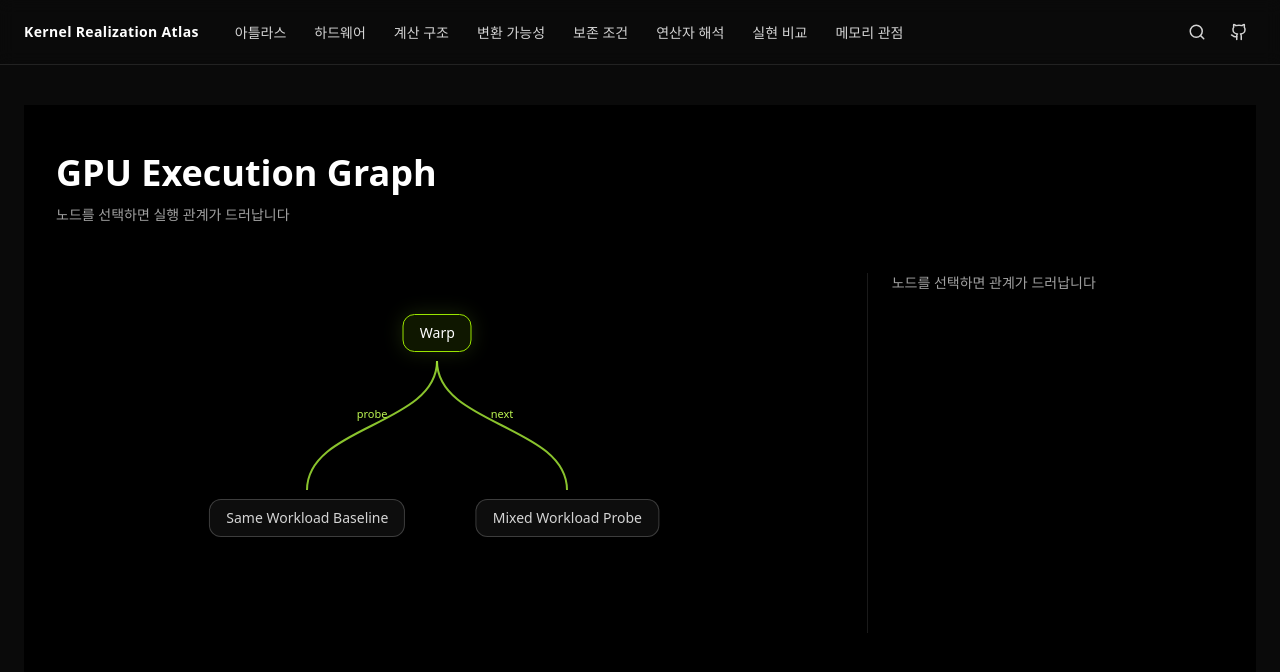
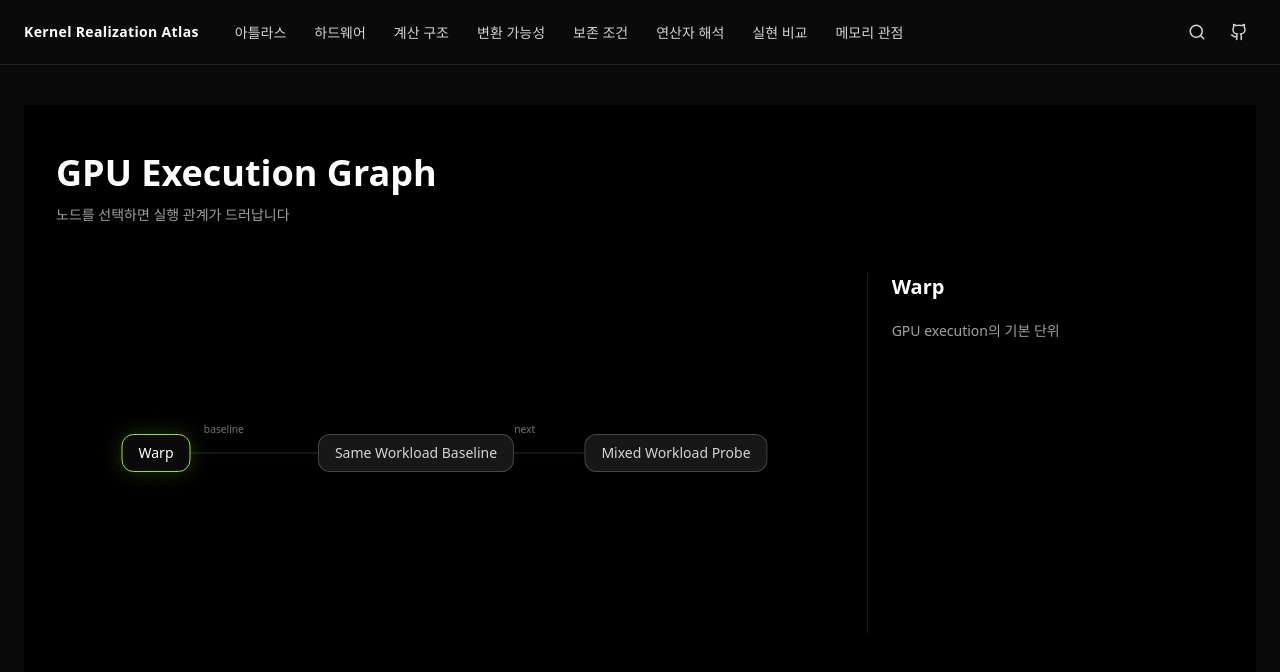
Before and after one commit to jeehun98/execution-structure-lab, a React (Vite) app in the folder kernel-realization-atlas-page/: page /gpu-graph-test in a window 1280 px wide. Shown: the top 672 px of the page. Built offline with nearby package versions, Linux system fonts and the light colour scheme.

Commit message:
간선 연결 수정

```diff
--- a/kernel-realization-atlas-page/src/features/gpu-graph/GraphCanvas.jsx
+++ b/kernel-realization-atlas-page/src/features/gpu-graph/GraphCanvas.jsx
@@ -1,71 +1,304 @@
-import { useMemo, useState } from "react";
+import {
+  useEffect,
+  useMemo,
+  useState,
+  useRef,
+  useLayoutEffect,
+  useCallback,
+} from "react";
 import { buildGraph } from "./buildGraph";
 
 const CANVAS = {
-  width: 720,
+  width: 820,
   height: 360,
 };
 
+const ROOT_ID = "warp";
+
 const ROOT = {
-  x: CANVAS.width / 2,
-  y: 60,
+  x: 100,
+  y: CANVAS.height / 2,
 };
 
-const CHILD_Y = 245;
+const COLUMN_GAP = 260;
+const ROW_GAP = 120;
 
-function getChildPositions(children) {
-  const count = children.length;
-  const gap = 260;
-  const startX = ROOT.x - ((count - 1) * gap) / 2;
+// --- Helper Functions ---
 
-  return children.map((child, index) => ({
-    ...child,
-    x: startX + index * gap,
-    y: CHILD_Y,
-  }));
+function buildChildrenMap(edges) {
+  return edges.reduce((map, edge) => {
+    if (!map[edge.from]) map[edge.from] = [];
+    map[edge.from].push(edge);
+    return map;
+  }, {});
 }
 
-function NodeButton({ node, x, y, active, onClick }) {
+function getReachableNodeIds(rootId, childrenMap) {
+  const visited = new Set();
+
+  function visit(id) {
+    if (visited.has(id)) return;
+    visited.add(id);
+
+    const childEdges = childrenMap[id] ?? [];
+    childEdges.forEach((edge) => visit(edge.to));
+  }
+
+  visit(rootId);
+  return visited;
+}
+
+function getDepthMap(rootId, childrenMap) {
+  const depthMap = new Map([[rootId, 0]]);
+  const queue = [rootId];
+
+  while (queue.length) {
+    const current = queue.shift();
+    const currentDepth = depthMap.get(current) ?? 0;
+    const childEdges = childrenMap[current] ?? [];
+
+    childEdges.forEach((edge) => {
+      if (!depthMap.has(edge.to)) {
+        depthMap.set(edge.to, currentDepth + 1);
+        queue.push(edge.to);
+      }
+    });
+  }
+
+  return depthMap;
+}
+
+function getLayout({ nodes, edges, rootId }) {
+  const childrenMap = buildChildrenMap(edges);
+  const reachableIds = getReachableNodeIds(rootId, childrenMap);
+  const depthMap = getDepthMap(rootId, childrenMap);
+
+  const visibleNodes = nodes.filter((node) => reachableIds.has(node.id));
+
+  const columns = visibleNodes.reduce((map, node) => {
+    const depth = depthMap.get(node.id) ?? 0;
+    if (!map[depth]) map[depth] = [];
+    map[depth].push(node);
+    return map;
+  }, {});
+
+  const positionedNodes = [];
+
+  Object.entries(columns).forEach(([depthKey, columnNodes]) => {
+    const depth = Number(depthKey);
+    const count = columnNodes.length;
+    const startY = ROOT.y - ((count - 1) * ROW_GAP) / 2;
+
+    columnNodes.forEach((node, index) => {
+      positionedNodes.push({
+        ...node,
+        x: ROOT.x + depth * COLUMN_GAP,
+        y: startY + index * ROW_GAP,
+      });
+    });
+  });
+
+  const positionMap = new Map(positionedNodes.map((node) => [node.id, node]));
+
+  const positionedEdges = edges
+    .filter((edge) => positionMap.has(edge.from) && positionMap.has(edge.to))
+    .map((edge) => ({
+      ...edge,
+      fromNode: positionMap.get(edge.from),
+      toNode: positionMap.get(edge.to),
+    }));
+
+  return {
+    nodes: positionedNodes,
+    edges: positionedEdges,
+  };
+}
+
+function getParentMap(edges) {
+  const parentMap = new Map();
+  edges.forEach((edge) => {
+    parentMap.set(edge.to, edge.from);
+  });
+  return parentMap;
+}
+
+function getActivePathNodeIds(focusId, edges, rootId) {
+  const parentMap = getParentMap(edges);
+  const activeIds = new Set();
+
+  let current = focusId;
+
+  while (current) {
+    activeIds.add(current);
+
+    if (current === rootId) break;
+    current = parentMap.get(current);
+  }
+
+  return activeIds;
+}
+
+function clamp(value, min, max) {
+  return Math.max(min, Math.min(max, value));
+}
+
+
+function getEdgeLabelPosition({
+  startX,
+  startY,
+  endX,
+  endY,
+  fromWidth = 0,
+  toWidth = 0,
+}) {
+  const dx = endX - startX;
+  const dy = endY - startY;
+
+  const goingRight = dx >= 0;
+
+  // 측정 실패 시에도 위치가 확실히 바뀌도록 fallback 자체를 중앙이 아니라 출발점 기준으로 둠
+  const fallbackX = goingRight ? startX + 72 : startX - 72;
+  const fallbackY = startY - 22;
+
+  const fromHalfWidth = fromWidth ? fromWidth / 2 : 36;
+  const toHalfWidth = toWidth ? toWidth / 2 : 36;
+
+  // 노드 중앙-중앙 선은 유지하되,
+  // 라벨은 출발 노드 바깥쪽에서 조금 떨어진 위치에 배치
+  const fromOuterX = goingRight
+    ? startX + fromHalfWidth
+    : startX - fromHalfWidth;
+
+  const toOuterX = goingRight
+    ? endX - toHalfWidth
+    : endX + toHalfWidth;
+
+  const gap = Math.abs(toOuterX - fromOuterX);
+
+  // 노드 사이 빈 공간이 좁을 때도 라벨이 노드에 붙지 않도록 최소 오프셋 보장
+  const offsetFromSource = Math.min(Math.max(gap * 0.28, 46), 86);
+
+  let labelX = goingRight
+    ? fromOuterX + offsetFromSource
+    : fromOuterX - offsetFromSource;
+
+  // 그래도 다음 노드에 너무 가까워지지 않도록 제한
+  if (goingRight) {
+    labelX = Math.min(labelX, toOuterX - 24);
+  } else {
+    labelX = Math.max(labelX, toOuterX + 24);
+  }
+
+  const labelY =
+    Math.abs(dy) < 20
+      ? startY - 24
+      : startY + dy * 0.35 - 24;
+
+  if (!Number.isFinite(labelX) || !Number.isFinite(labelY)) {
+    return {
+      x: fallbackX,
+      y: fallbackY,
+    };
+  }
+
+  return {
+    x: labelX,
+    y: labelY,
+  };
+}
+
+
+// --- Components ---
+
+function NodeButton({
+  node,
+  active,
+  pathActive,
+  onClick,
+  onWidthMeasured,
+}) {
+  const buttonRef = useRef(null);
+
+  useLayoutEffect(() => {
+    if (buttonRef.current) {
+      const width = buttonRef.current.offsetWidth;
+      onWidthMeasured(node.id, width);
+    }
+  }, [node.id, node.label, onWidthMeasured]);
+
   return (
     <button
+      ref={buttonRef}
       type="button"
       onClick={() => onClick(node.id)}
-      className={`absolute -translate-x-1/2 -translate-y-1/2 rounded-xl border px-4 py-2 text-sm transition ${
+      className={`absolute z-10 -translate-x-1/2 -translate-y-1/2 whitespace-nowrap rounded-xl border px-4 py-2 text-sm transition ${
         active
-          ? "border-lime-400 bg-lime-400/10 text-white shadow-[0_0_20px_rgba(163,230,53,0.16)]"
-          : "border-white/20 bg-white/5 text-neutral-300 hover:border-lime-400/50 hover:text-white"
+          ? "border-lime-400 bg-neutral-950 text-white shadow-[0_0_22px_rgba(163,230,53,0.2)]"
+          : pathActive
+          ? "border-lime-400/70 bg-neutral-950 text-white shadow-[0_0_14px_rgba(163,230,53,0.12)]"
+          : "border-white/20 bg-neutral-900 text-neutral-300 hover:border-lime-400/50 hover:text-white"
       }`}
-      style={{ left: x, top: y }}
+      style={{ left: node.x, top: node.y }}
     >
       {node.label}
     </button>
   );
 }
 
-function EdgePath({ from, to, label, active }) {
-  const midY = (from.y + to.y) / 2;
+function EdgePath({ edge, active, fromWidth = 0, toWidth = 0 }) {
+  const from = edge.fromNode;
+  const to = edge.toNode;
+
+  const startX = from.x;
+  const startY = from.y;
+  const endX = to.x;
+  const endY = to.y;
+
+  const dx = endX - startX;
+  const controlOffset = Math.max(Math.abs(dx) * 0.35, 60);
+
+  const c1x = startX + controlOffset;
+  const c1y = startY;
+  const c2x = endX - controlOffset;
+  const c2y = endY;
+
+  const labelPos = getEdgeLabelPosition({
+    startX,
+    startY,
+    endX,
+    endY,
+    fromWidth,
+    toWidth,
+  });
 
   return (
     <g>
       <path
-        d={`M ${from.x} ${from.y + 28} C ${from.x} ${midY}, ${to.x} ${midY}, ${to.x} ${to.y - 28}`}
+        d={`M ${startX} ${startY} C ${c1x} ${c1y}, ${c2x} ${c2y}, ${endX} ${endY}`}
         fill="none"
-        stroke={
-          active
-            ? "rgb(163 230 53 / 0.85)"
-            : "rgb(163 230 53 / 0.38)"
-        }
-        strokeWidth={active ? 2 : 1.4}
+        stroke={active ? "rgb(163 230 53 / 0.9)" : "rgb(163 230 53 / 0.22)"}
+        strokeWidth={active ? 2 : 1.2}
+        strokeLinecap="round"
       />
 
-      {label ? (
+      {edge.type ? (
         <text
-          x={(from.x + to.x) / 2}
-          y={midY - 8}
+          x={labelPos.x}
+          y={labelPos.y}
           textAnchor="middle"
-          className="fill-lime-300 text-[11px]"
+          dominantBaseline="middle"
+          className={`text-[11px] font-medium transition-colors ${
+            active ? "fill-lime-300" : "fill-neutral-500"
+          }`}
+          style={{
+            paintOrder: "stroke",
+            stroke: "rgba(0, 0, 0, 0.95)",
+            strokeWidth: 6,
+            strokeLinecap: "round",
+            strokeLinejoin: "round",
+          }}
         >
-          {label}
+          {edge.type}
         </text>
       ) : null}
     </g>
@@ -73,74 +306,76 @@ function EdgePath({ from, to, label, active }) {
 }
 
 export default function GraphCanvas({ onSelect }) {
-  const { nodes, edges } = useMemo(() => buildGraph(), []);
-  const [focus, setFocus] = useState("warp");
+  const graph = useMemo(() => buildGraph(), []);
 
-  const root = nodes.find((node) => node.id === "warp");
+  const layout = useMemo(
+    () =>
+      getLayout({
+        nodes: graph.nodes,
+        edges: graph.edges,
+        rootId: ROOT_ID,
+      }),
+    [graph]
+  );
 
-  const children = useMemo(() => {
-    const directChildren = edges
-      .filter((edge) => edge.from === "warp")
-      .map((edge) => ({
-        edge,
-        node: nodes.find((node) => node.id === edge.to),
-      }))
-      .filter((item) => item.node);
+  const [focus, setFocus] = useState(ROOT_ID);
+  const [nodeWidths, setNodeWidths] = useState({});
 
-    return getChildPositions(directChildren);
-  }, [edges, nodes]);
+  const handleWidthMeasured = useCallback((id, width) => {
+    setNodeWidths((prev) => {
+      if (prev[id] === width) return prev;
+      return { ...prev, [id]: width };
+    });
+  }, []);
+
+  useEffect(() => {
+    const root = layout.nodes.find((node) => node.id === ROOT_ID);
+    if (root) onSelect?.(root);
+  }, [layout.nodes, onSelect]);
+
+  const activePathNodeIds = useMemo(
+    () => getActivePathNodeIds(focus, layout.edges, ROOT_ID),
+    [focus, layout.edges]
+  );
 
   const selectNode = (id) => {
-    const selectedNode = nodes.find((node) => node.id === id);
-
+    const selectedNode = layout.nodes.find((node) => node.id === id);
     setFocus(id);
     onSelect?.(selectedNode);
   };
 
-  const rootPosition = {
-    x: ROOT.x,
-    y: ROOT.y,
+  const isEdgeActive = (edge) => {
+    return activePathNodeIds.has(edge.from) && activePathNodeIds.has(edge.to);
   };
 
   return (
     <div
-      className="relative mx-auto"
-      style={{
-        width: CANVAS.width,
-        height: CANVAS.height,
-      }}
+      className="relative mx-auto bg-black"
+      style={{ width: CANVAS.width, height: CANVAS.height }}
     >
       <svg
-        className="pointer-events-none absolute inset-0 h-full w-full"
+        className="pointer-events-none absolute inset-0 h-full w-full overflow-visible"
         viewBox={`0 0 ${CANVAS.width} ${CANVAS.height}`}
       >
-        {children.map(({ edge, x, y, node }) => (
+        {layout.edges.map((edge) => (
           <EdgePath
             key={edge.id}
-            from={rootPosition}
-            to={{ x, y }}
-            label={edge.type}
-            active={focus === "warp" || focus === node.id}
+            edge={edge}
+            active={isEdgeActive(edge)}
+            fromWidth={nodeWidths[edge.from] ?? 0}
+            toWidth={nodeWidths[edge.to] ?? 0}
           />
         ))}
       </svg>
 
-      <NodeButton
-        node={root}
-        x={rootPosition.x}
-        y={rootPosition.y}
-        active={focus === "warp"}
-        onClick={selectNode}
-      />
-
-      {children.map(({ node, x, y }) => (
+      {layout.nodes.map((node) => (
         <NodeButton
           key={node.id}
           node={node}
-          x={x}
-          y={y}
           active={focus === node.id}
+          pathActive={activePathNodeIds.has(node.id)}
           onClick={selectNode}
+          onWidthMeasured={handleWidthMeasured}
         />
       ))}
     </div>
--- a/kernel-realization-atlas-page/src/features/gpu-graph/nodes/mixedProbe.js
+++ b/kernel-realization-atlas-page/src/features/gpu-graph/nodes/mixedProbe.js
@@ -1,10 +1,14 @@
 export default {
   id: "mixed_probe",
   label: "Mixed Workload Probe",
-  layer: 1,
+  layer: 2,
+
+  connectsTo: [],
 
   meta: {
     title: "다른 task 비교",
-    desc: "warp마다 다른 workload 부여",
+    desc:
+      "baseline 이후 warp마다 dependent ALU, shared load, global load를 부여해 progress 분포 차이를 관찰합니다.",
+    status: "planned",
   },
 };
--- a/kernel-realization-atlas-page/src/features/gpu-graph/nodes/warp.js
+++ b/kernel-realization-atlas-page/src/features/gpu-graph/nodes/warp.js
@@ -4,8 +4,10 @@ export default {
   layer: 0,
 
   connectsTo: [
-    { id: "same_baseline", type: "probe" },
-    { id: "mixed_probe", type: "next" },
+    {
+      id: "same_baseline",
+      type: "baseline",
+    },
   ],
 
   meta: {
```
Also changed, not shown: kernel-realization-atlas-page/src/features/gpu-graph/nodes/sameBaseline.js (+9 -1 lines).
